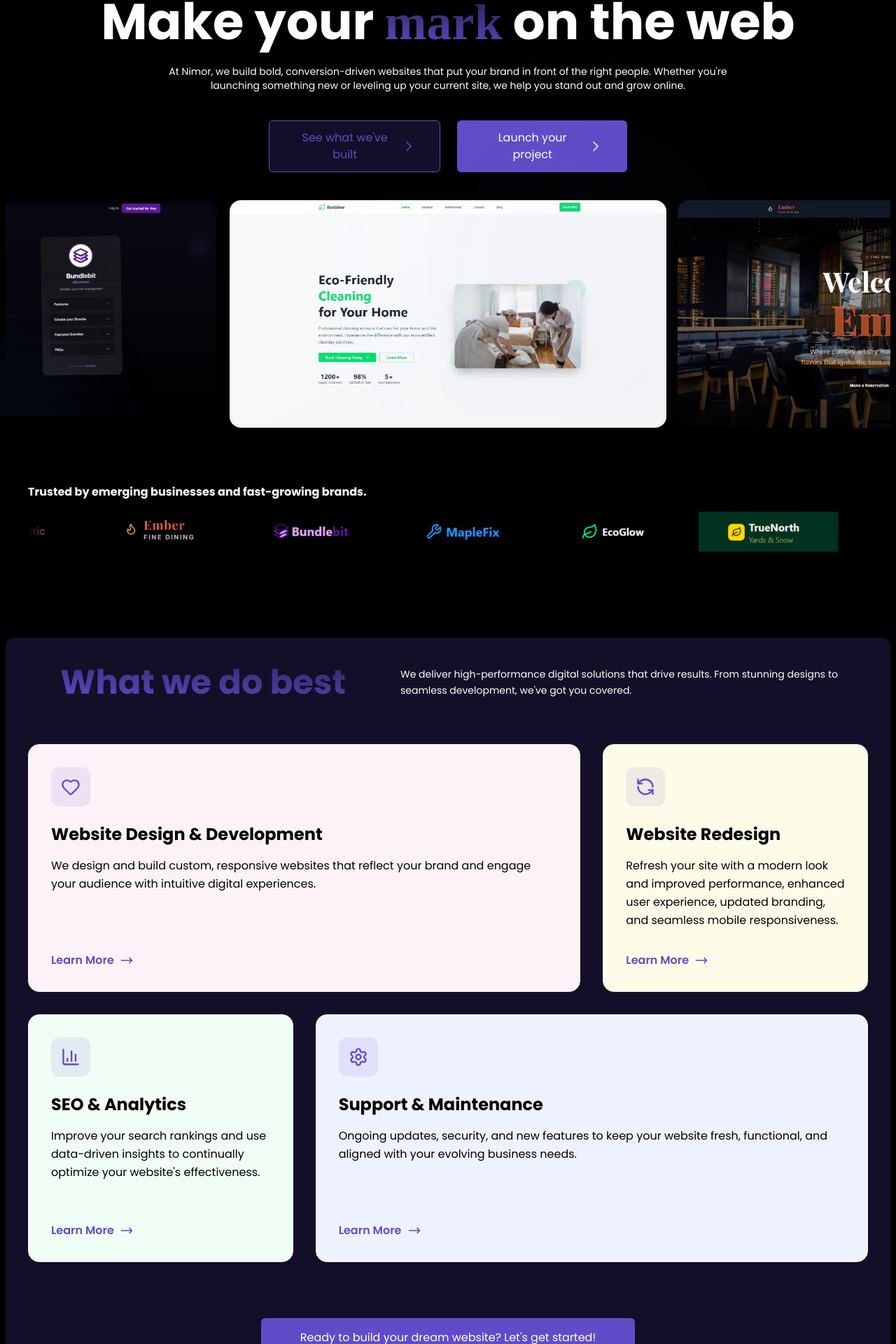
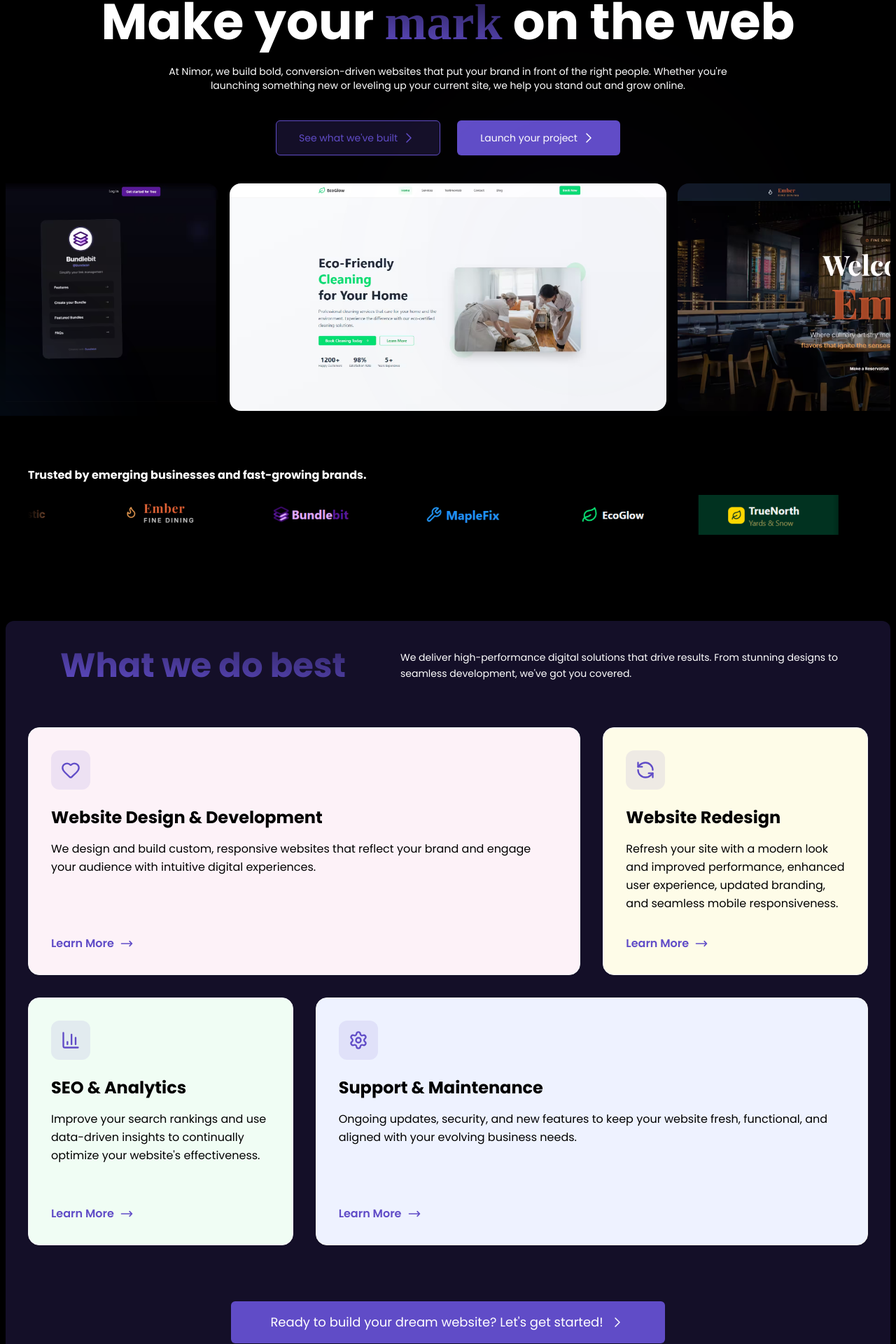
Before and after one commit to khaleedcodes/nimor, a React (Vite) app in the folder client/: page / in a window 1280 px wide. Shown: the part 206-2126 px from the top of the page at 70% size. Built offline with nearby package versions, Linux system fonts and the light colour scheme; a web font is replaced by a local one.

Commit message:
refined services section

```diff
--- a/client/src/pages/landing-page/hero-section/HeroSection.tsx
+++ b/client/src/pages/landing-page/hero-section/HeroSection.tsx
@@ -62,7 +62,7 @@ function HeroSection() {
             href="#"
             initial="initial"
             whileHover="hover"
-            className="flex items-center justify-center gap-1 bg-new-accent pt-3 pb-3 px-8 rounded-md border-first-accent border text-first-accent text-center transition hover:bg-first-accent hover:text-white max-md:text-sm"
+            className="flex items-center justify-center gap-1 bg-new-accent pt-3 pb-3 px-8 rounded-md border-first-accent border text-first-accent text-center transition hover:bg-first-accent hover:text-white text-sm"
           >
             See what we've built
             <motion.div variants={arrowVariants}>
@@ -75,7 +75,7 @@ function HeroSection() {
             href="#"
             initial="initial"
             whileHover="hover"
-            className="flex items-center justify-center gap-1 pt-3 pb-3 px-8 rounded-md border border-transparent bg-first-accent text-white text-center transition hover:bg-first-accent/90 max-md:text-sm"
+            className="flex items-center justify-center gap-1 pt-3 pb-3 px-8 rounded-md border border-transparent bg-first-accent text-white text-center transition hover:bg-second-accent text-sm"
           >
             Launch your project
             <motion.div variants={arrowVariants}>
--- a/client/src/pages/landing-page/services-section/ServicesSection.tsx
+++ b/client/src/pages/landing-page/services-section/ServicesSection.tsx
@@ -4,11 +4,17 @@ import ServicesGrid from "./ServicesGrid";
 import { headerVariants, itemVariants } from "./variants";
 import { services } from "./servicesData";
 import Button from "@/components/Button";
+import { ChevronRight } from "lucide-react";
+
+const arrowVariants = {
+  initial: { x: 0 },
+  hover: { x: 5 },
+};
 
 const ServicesSection: React.FC = () => {
   return (
     <div className="w-full px-2">
-      <section className="py-10 min-h-lvh bg-[rgb(96,76,199,0.2)]  mt-20 rounded-xl">
+      <section className="py-10 min-h-lvh bg-new-accent mt-20 rounded-xl">
         <div className="max-w-7xl mx-auto px-4 sm:px-6 lg:px-8 ">
           <motion.div
             className="flex flex-col lg:flex-row items-center justify-between lg:gap-8 gap-4 mb-16 text-left"
@@ -41,9 +47,18 @@ const ServicesSection: React.FC = () => {
             whileInView="visible"
             viewport={{ once: true, margin: "-50px" }}
           >
-            <Button className="pt-4 pb-4 pl-14 pr-14">
-              Ready to build your dream website? Let's get started!
-            </Button>
+            <motion.div
+              initial="initial"
+              whileHover="hover"
+              className="inline-block"
+            >
+              <Button className="py-3 px-6 sm:py-4 sm:px-10 md:px-14 text-sm sm:text-base md:text-lg flex items-center justify-center gap-2">
+                Ready to build your dream website? Let's get started!
+                <motion.div variants={arrowVariants}>
+                  <ChevronRight strokeWidth={1.5} />
+                </motion.div>
+              </Button>
+            </motion.div>
           </motion.div>
         </div>
       </section>
--- a/client/tailwind.config.js
+++ b/client/tailwind.config.js
@@ -10,14 +10,16 @@ export default {
         smallest: "440px",
       },
       colors: {
-        "new-accent" : "#140f28",
+        "new-accent": "#140f28",
+        "first-accent": "#604cc7",
+        "second-accent": "#261F50",
+
         primary: "#000",
         secondary: "#0B0B0C",
         "card-text": "hsl(217 19% 35%)",
         "card-bg": "rgb(96,76,199,0.1)",
-        "first-accent": "#604cc7",
-        "second-accent": "#604cc766",
-        extra : "#140f28",
+
+        extra: "#140f28",
         background: "hsl(var(--background))",
         foreground: "hsl(var(--foreground))",
         card: {
```
